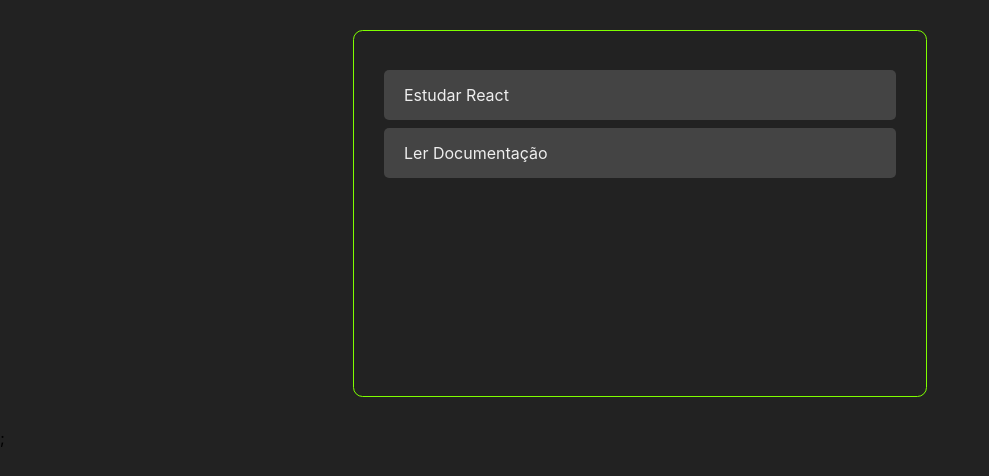
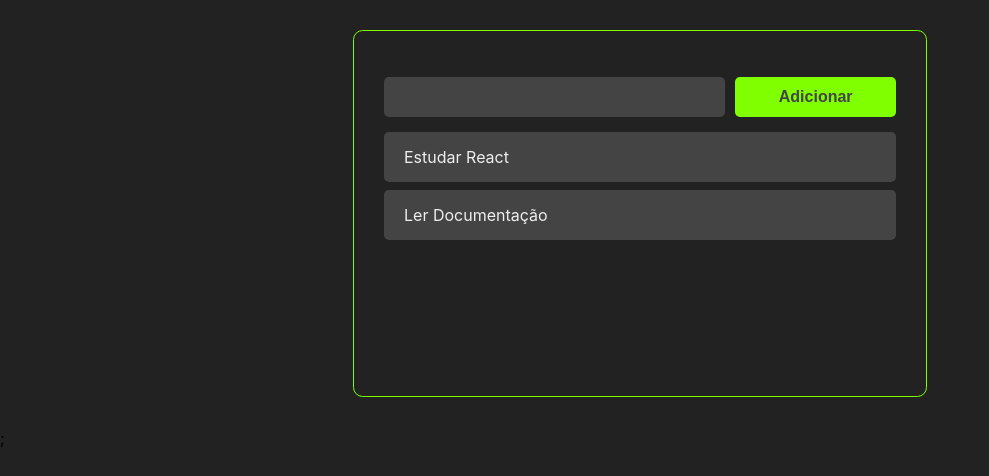
Before and after one commit to TalitaVial/curso-react, a React (Create React App) app: page / in a window 1280 px wide. Shown: the top 476 px of the page, without its empty margins (0-989 px from the left). Built offline with nearby package versions, Linux system fonts and the light colour scheme.

Commit message:
Aula React

```diff
--- a/src/App.jsx
+++ b/src/App.jsx
@@ -2,6 +2,7 @@ import React, { useState } from 'react'
 
 import Tasks from './components/Tasks'
 import './App.css'
+import AddTask from './components/AddTask'
 
 const App = () => {
   // let msg = "Hello talita";
@@ -19,9 +20,20 @@ const App = () => {
 
   ])
 
+  const handleTaskAddition = (taskTitle) =>{
+    const newTasks = [...tasks,{
+      title: taskTitle,
+      id: Math.random(10),
+      completed: false,
+    }]
+
+    setTasks(newTasks);
+  }
+
   return (
     <>
       <div className="container">
+        <AddTask handleTaskAddition={handleTaskAddition}/>
         <Tasks tasks={tasks} />
       </div>
       ;
--- /dev/null
+++ b/src/components/AddTask.css
@@ -0,0 +1,21 @@
+.add-task-container{
+  margin: 15px 0;
+  width: 100%;
+  display: flex;
+}
+
+.add-task-input{
+  height: 40px;
+  padding: 0 10px;
+  border-radius: 5px;
+  border: none;
+  flex: 2;
+  background-color: #444;
+  color: #eee;
+  font-size: 16px;
+}
+
+.add-task-button-container{
+  margin-left: 10px;
+  flex: 1;
+}
--- a/src/components/AddTask.jsx
+++ b/src/components/AddTask.jsx
@@ -1,8 +1,25 @@
-import React from 'react';
+import React, { useState } from 'react';
+import './AddTask.css';
+import Button from './Button';
 
-const AddTask = () => {
+const AddTask = ({handleTaskAddition}) => {
+  const [inputData, setInputData] = useState('')
+
+  const handleInputChange = (e) =>{
+    setInputData(e.target.value);
+  }
+
+  const handleAddTaskclick = () => {
+    handleTaskAddition(inputData);
+  }
+
   return (
-    <input type="text" />
+    <div className="add-task-container">
+      <input onChange={handleInputChange}
+      value={inputData}
+      className='add-task-input' type="text" />
+      <div className="add-task-button-container"><Button onClick={handleAddTaskclick}>Adicionar</Button></div>
+      </div>
   )
 }
 
--- /dev/null
+++ b/src/components/Button.css
@@ -0,0 +1,12 @@
+.add-button{
+  background-color: chartreuse;
+  height: 40px;
+  padding: 0 10px;
+  border-radius: 5px;
+  width: 100%;
+  font-size: 16px;
+  color: #444;
+  font-weight: bold;
+  cursor: pointer;
+  border: none;
+}
--- /dev/null
+++ b/src/components/Button.jsx
@@ -0,0 +1,12 @@
+import React from 'react';
+import './Button.css'
+
+const Button = ({children, onClick}) => {
+  return (
+    <button onClick={onClick} className='add-button'>
+      {children}
+    </button>
+  );
+}
+
+export default Button;
```
